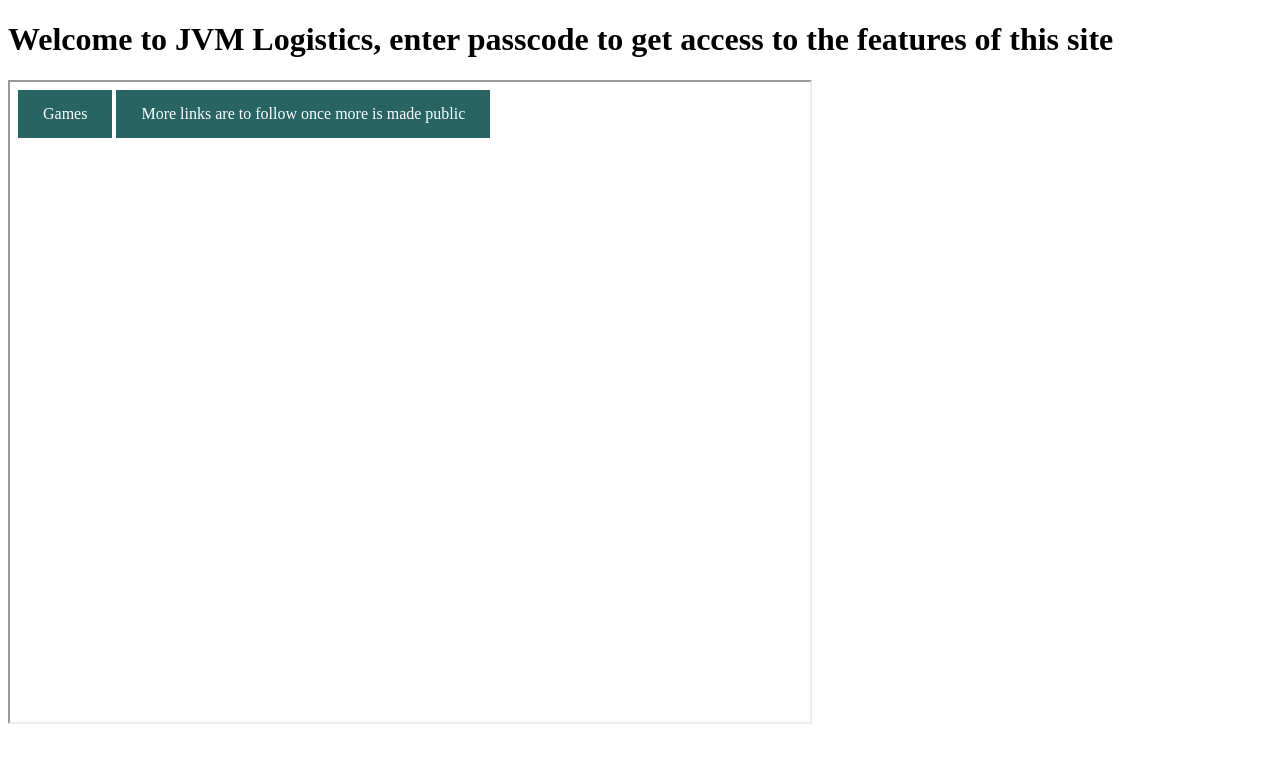
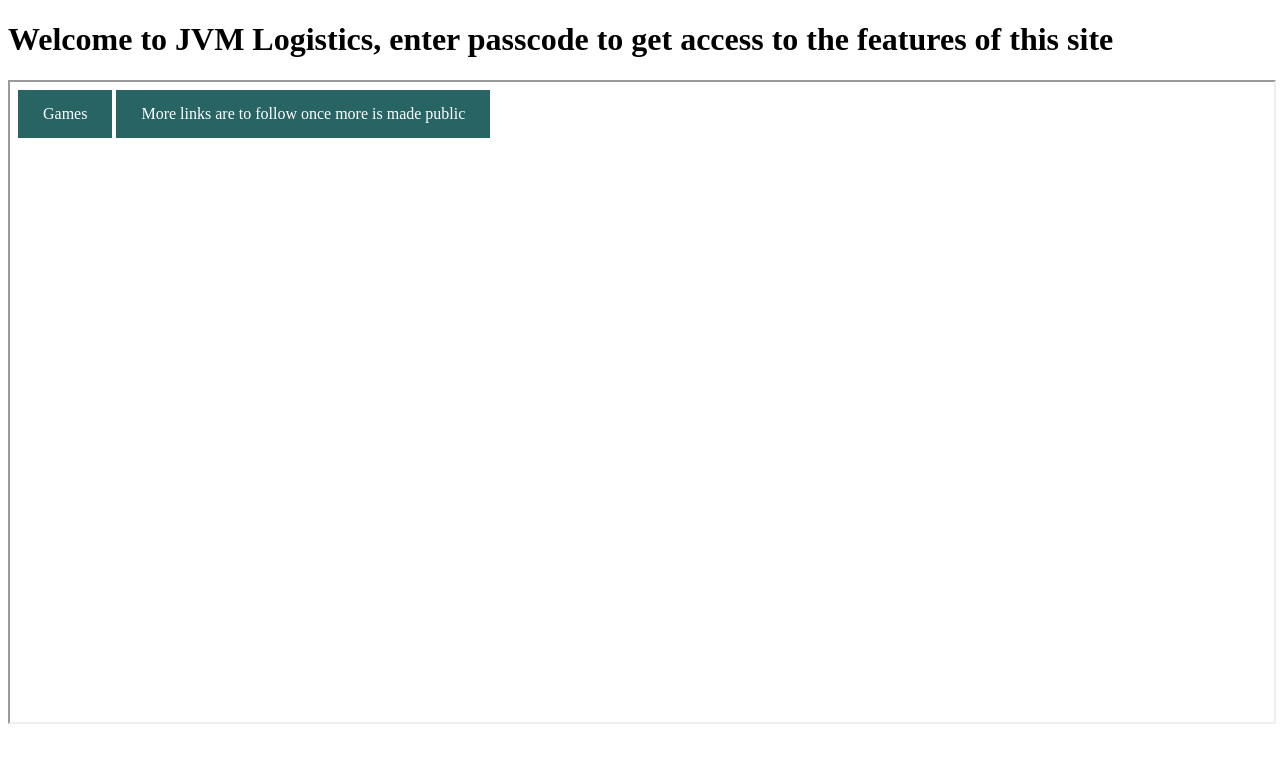
Before and after one commit to JenteVM/TwJs, a plain HTML site: page index.html in a window 1280 px wide. Drawn offline with Linux system fonts and the light colour scheme.

Commit message:
another small bugfix

```diff
--- a/index.html
+++ b/index.html
@@ -1,5 +1,5 @@
 <!DOCTYPE html>
 <html>
 <h1>Welcome to JVM Logistics, enter passcode to get access to the features of this site</h1>
-<iframe src="Menu.html" title="Menu" style="width:100vh;height:80vh;"></iframe>
+<iframe src="Menu.html" title="Menu" style="width:100%;height:80vh;"></iframe>
 </html>
```
